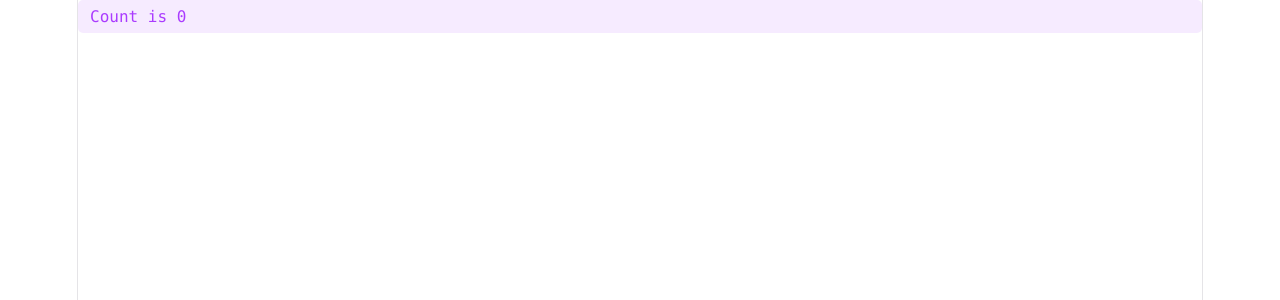
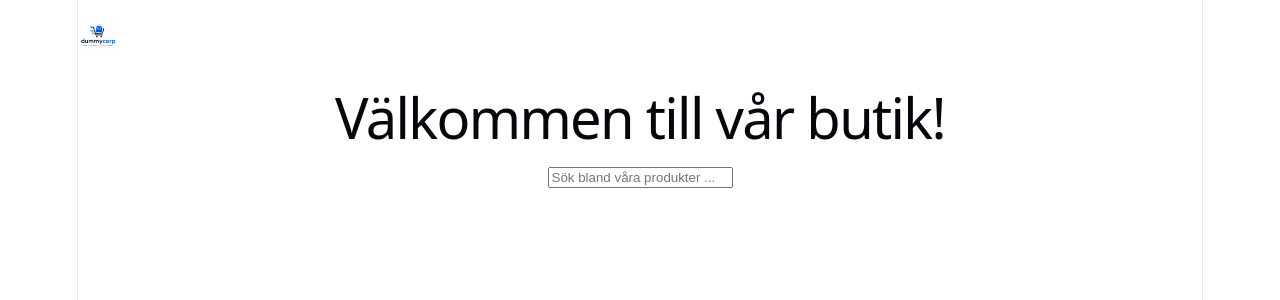
Before and after one commit to KingSloth-glitch/react-webshop-2026, a React (Vite) app in the folder my-project-shop/: page / in a window 1280 px wide. Shown: the top 300 px of the page. Built offline with nearby package versions, Linux system fonts and the light colour scheme.

Commit message:
jag har skapat en sökfunktion i react appen samt länkad den med fetch till dummyjson.com för att ge sidan sina produkter, sedan har jag skapat skelettet för en header och en ai genereread loga

```diff
--- a/my-project-shop/src/App.jsx
+++ b/my-project-shop/src/App.jsx
@@ -1,17 +1,16 @@
 import { useState } from 'react';
+import SearchEngine from './SearchEngine';
+import Header from './Header';
 import './App.css';
 
 function App() {
-  const [count, setCount] = useState(0);
-
   return (
     <>
-      <button
-        className="counter"
-        onClick={() => setCount((count) => count + 1)}
-      >
-        Count is {count}
-      </button>
+      <Header />
+      <h1>Välkommen till vår butik!</h1>
+      <div>
+        <SearchEngine />
+      </div>
     </>
   );
 }
--- /dev/null
+++ b/my-project-shop/src/Header.jsx
@@ -0,0 +1,11 @@
+import logo from './assets/dummycorp.png';
+const Header = () => {
+  return (
+    <header className="header">
+      <img src={logo} alt="Logo" className="logo" />
+      <nav></nav>
+    </header>
+  );
+};
+
+export default Header;
--- /dev/null
+++ b/my-project-shop/src/SearchEngine.jsx
@@ -0,0 +1,60 @@
+import { useState, useEffect } from 'react';
+
+const SearchEngine = () => {
+  const [searchTerm, setSearchTerm] = useState('');
+  const [products, setProducts] = useState([]);
+
+  useEffect(() => {
+    const timer = setTimeout(async () => {
+      if (!searchTerm) {
+        setProducts([]);
+        return;
+      }
+
+      try {
+        const response = await fetch(
+          `https://dummyjson.com/products/search?q=${searchTerm}`
+        );
+
+        if (!response.ok) {
+          throw new Error('Network response was not ok');
+        }
+
+        const data = await response.json();
+        setProducts(data.products);
+      } catch (error) {
+        console.error('Error fetching products:', error);
+      }
+    }, 500);
+
+    return () => clearTimeout(timer);
+  }, [searchTerm]);
+
+  return (
+    <div>
+      <input
+        type="text"
+        placeholder="Sök bland våra produkter ..."
+        value={searchTerm}
+        onChange={(e) => {
+          setSearchTerm(e.target.value);
+        }}
+      />
+
+      <ul>
+        {products.map((item) => (
+          <li key={item.id}>
+            <img src={item.images[0]} alt={item.title} width="100" />
+            <div>
+              <h3>{item.title}</h3>
+              <p>{item.description}</p>
+              <p>Pris: {item.price}</p>
+            </div>
+          </li>
+        ))}
+      </ul>
+    </div>
+  );
+};
+
+export default SearchEngine;
--- a/my-project-shop/src/index.css
+++ b/my-project-shop/src/index.css
@@ -109,3 +109,17 @@ code {
   padding: 4px 8px;
   background: var(--code-bg);
 }
+
+header {
+  display: flex;
+  justify-content: space-between;
+  align-items: center;
+  padding: 16px 0;
+  background-color: white;
+}
+
+header img {
+  width: 40px;
+  height: 40px;
+  object-fit: contain;
+}
```
Also changed, not shown: my-project-shop/src/assets/dummycorp.png (added).
